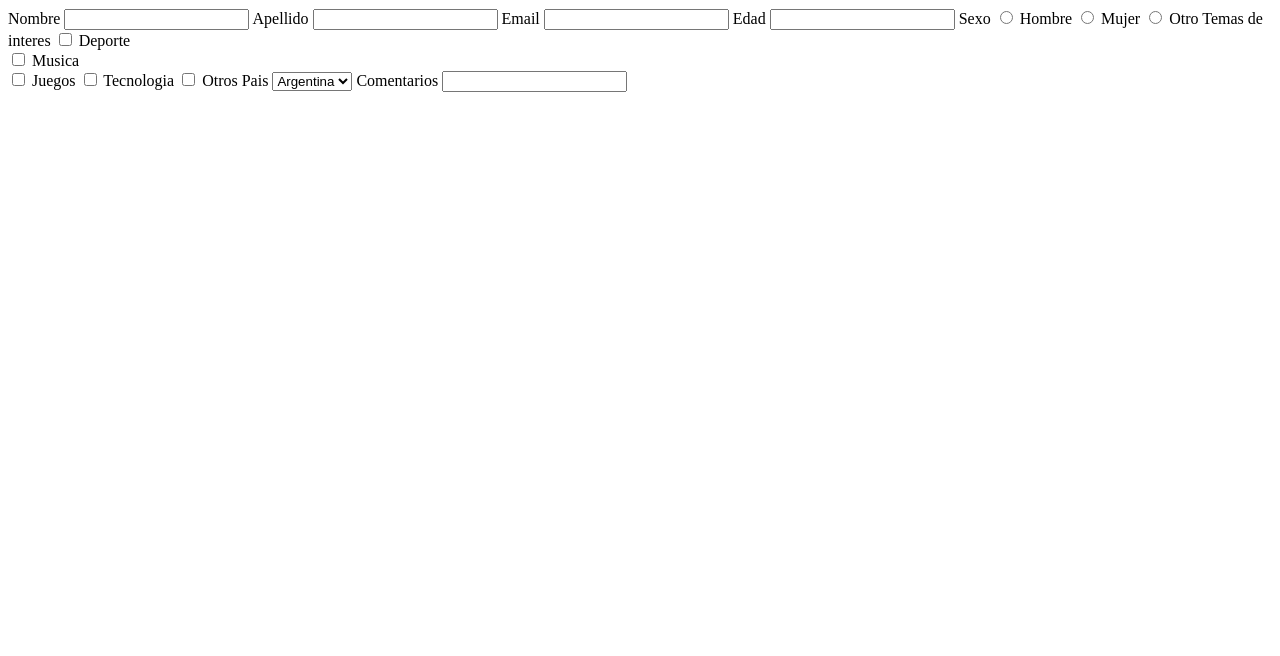
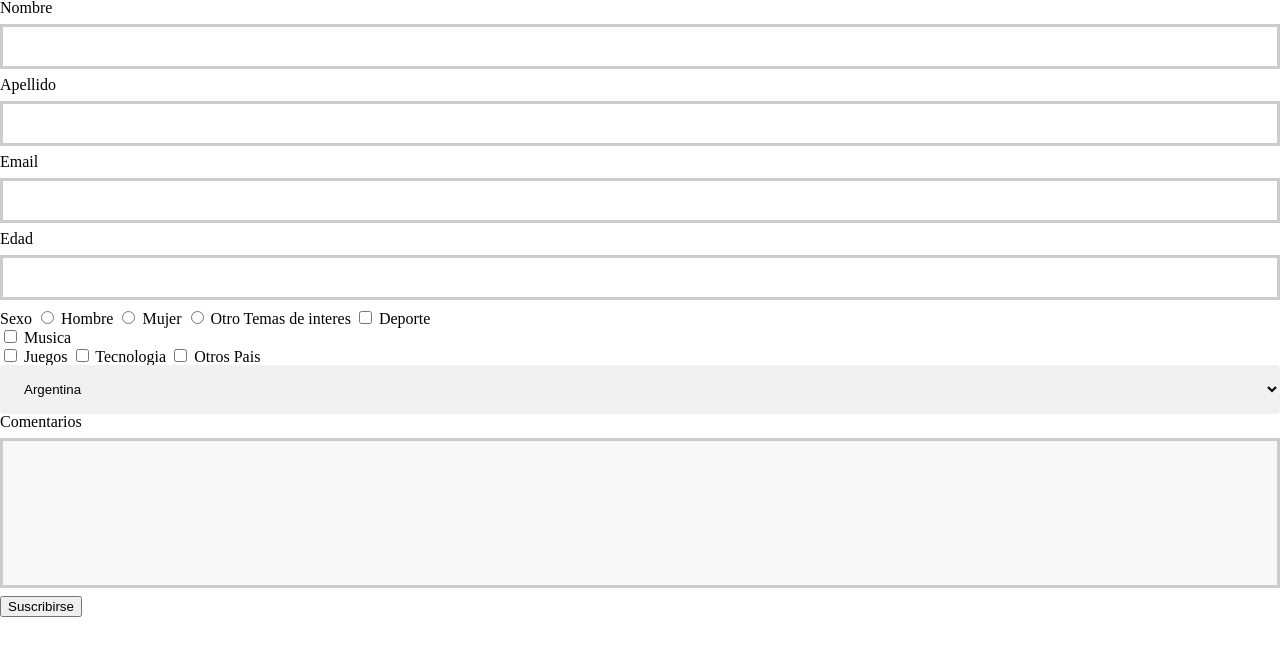
Before and after one commit to fran2708/LPPA-parcial-1, a plain HTML site: page html/suscripcion.html in a window 1280 px wide. Drawn offline with Linux system fonts and the light colour scheme.

Commit message:
starting form

```diff
--- /dev/null
+++ b/css/suscripcion.css
@@ -0,0 +1,34 @@
+.formSuscripcion {
+
+  }
+
+  input[type="text"] {
+    width: 100%;
+    padding: 12px 20px;
+    margin: 8px 0;
+    box-sizing: border-box;
+    border: 3px solid #ccc;
+    -webkit-transition: 0.5s;
+    transition: 0.5s;
+    outline: none;
+  }
+
+  input:focus {
+    border: 3px solid #555;
+  }
+
+  select {
+    width: 100%;
+    padding: 16px 20px;
+    border: none;
+    border-radius: 4px;
+    background-color: #f1f1f1;
+  }
+
+  #inputComentarios {
+    height: 150px;
+    padding: 12px 20px;
+    box-sizing: border-box;
+    background-color: #f8f8f8;
+    resize: none;
+  }
--- a/html/suscripcion.html
+++ b/html/suscripcion.html
@@ -4,6 +4,9 @@
         <meta charset="UTF-8">
         <meta http-equiv="X-UA-Compatible" content="IE=edge">
         <meta name="viewport" content="width=device-width, initial-scale=1.0">
+        <link rel="stylesheet" href="/css/reset.css">
+        <link rel="stylesheet" href="/css/style.css">
+        <link rel="stylesheet" href="/css/suscripcion.css">
         <title>Suscripcion</title>
     </head>
     <body>
@@ -12,8 +15,8 @@
         </header>
 
         <body>
-            <form>
-                <label>Nombre</label>
+            <form id="formSucripcion">
+                <label for="inputFname">Nombre</label>
                 <input type="text" id="inputFname">
                 <label>Apellido</label>
                 <input type="text" id="inputLname">
@@ -52,6 +55,8 @@
 
                 <label>Comentarios</label>
                 <input type="text" id="inputComentarios">
+
+                <button type="submit" id="btnSuscribir" name="btnSuscribir">Suscribirse</button>
             </form>
         </body>
     </body>
```
Also changed, not shown: css/style.css (added).
